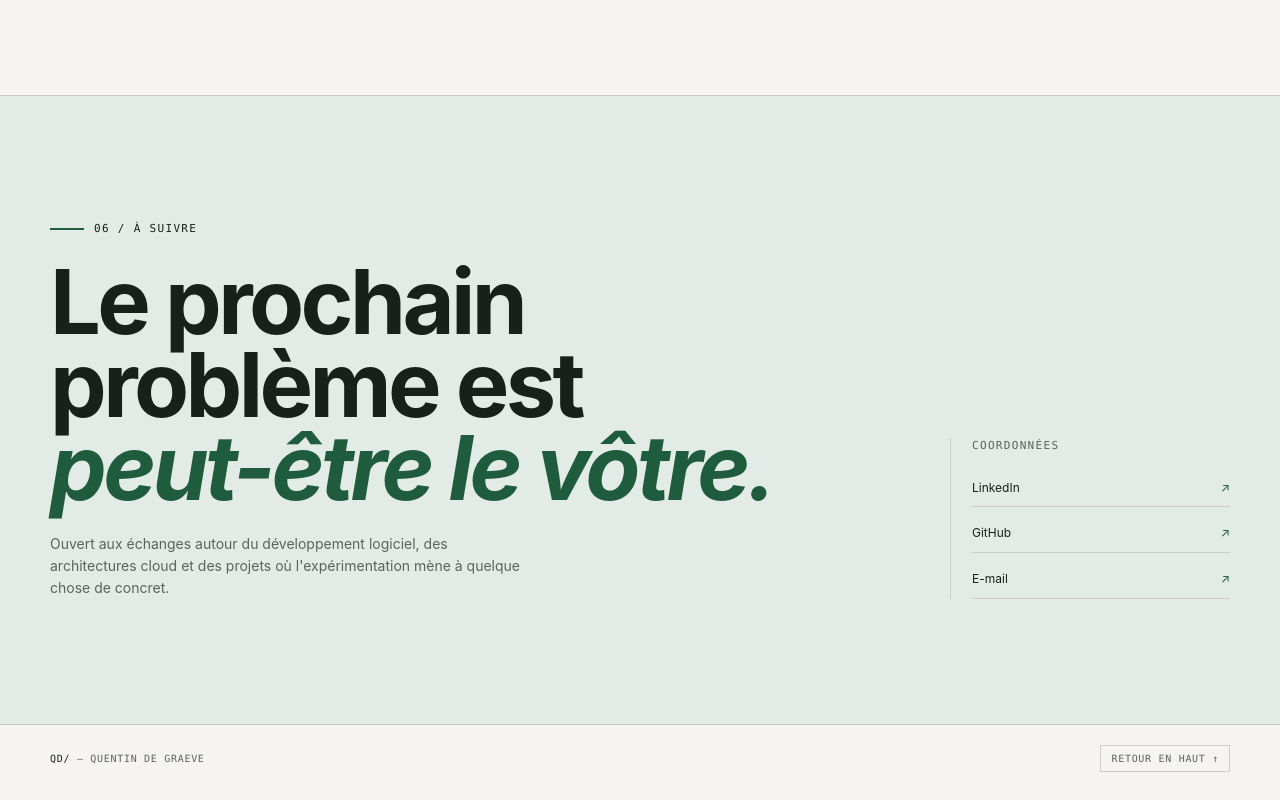
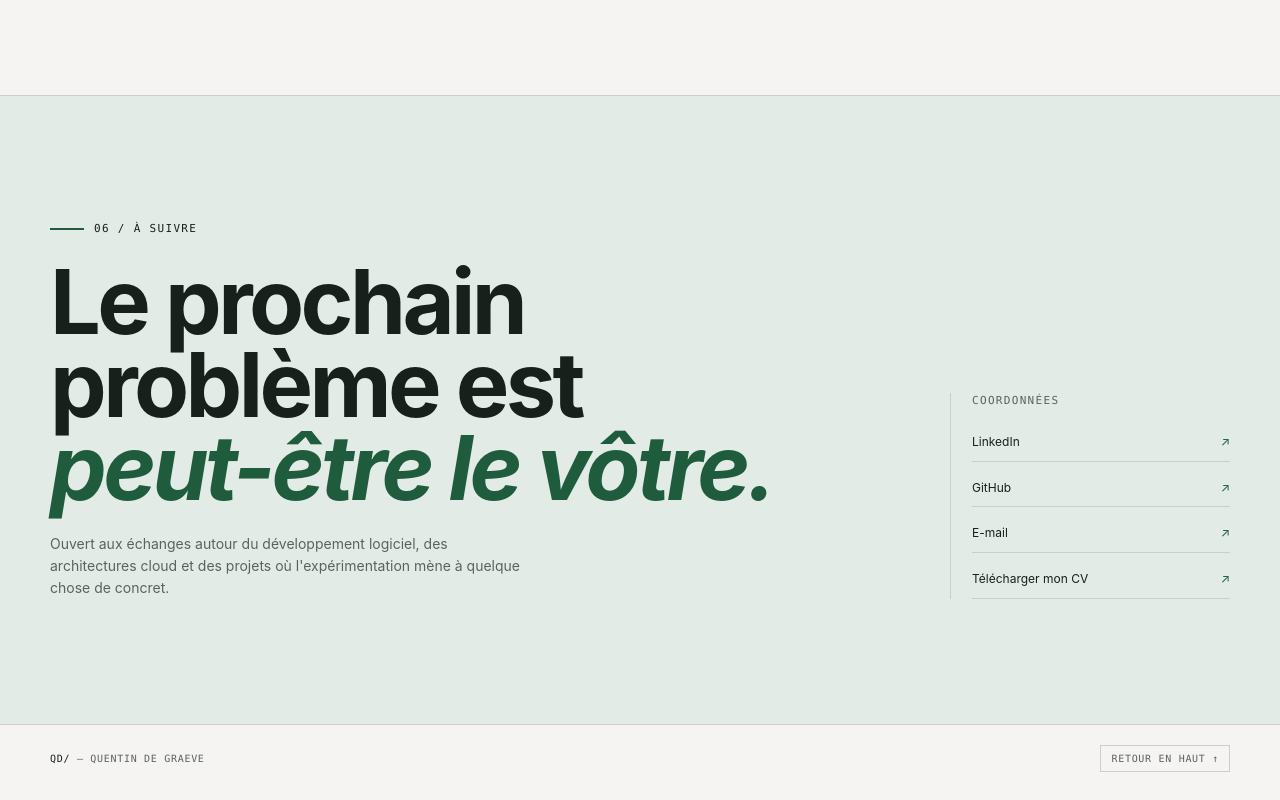
Before and after one commit to QuentinDeGraeve/Portfolio, a plain HTML site: page index.html in a window 1280 px wide. Shown: the part 5254-6054 px from the top of the page. Drawn offline with Linux system fonts and the light colour scheme.

Commit message:
feat: add downloadable CV link to contact section

```diff
--- a/index.html
+++ b/index.html
@@ -253,6 +253,9 @@
               <a class="contact-link" href="mailto:quentindegraeve59@gmail.com">
                 <span>E-mail</span><span>↗</span>
               </a>
+              <a class="contact-link" href="images/CV%20Quentin%20De%20Graeve.pdf" download="CV Quentin De Graeve.pdf">
+                <span>Télécharger mon CV</span><span>↗</span>
+              </a>
             </div>
           </div>
         </div>
```
Also changed, not shown: 1 other file.
